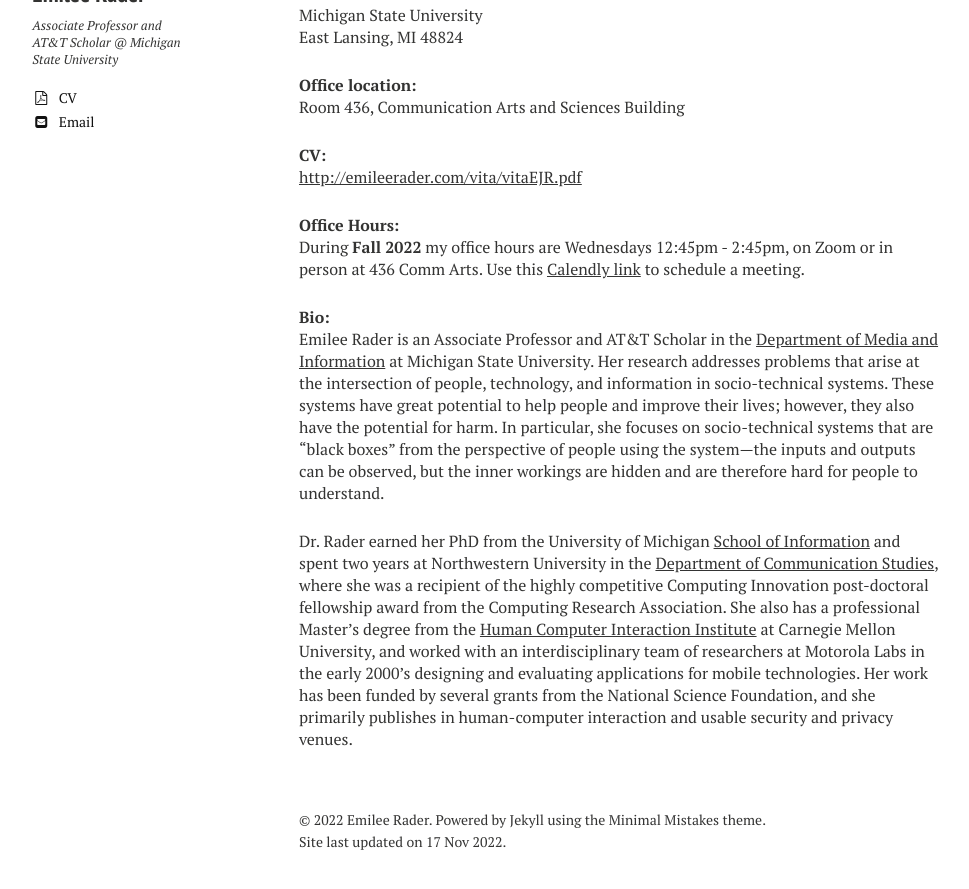
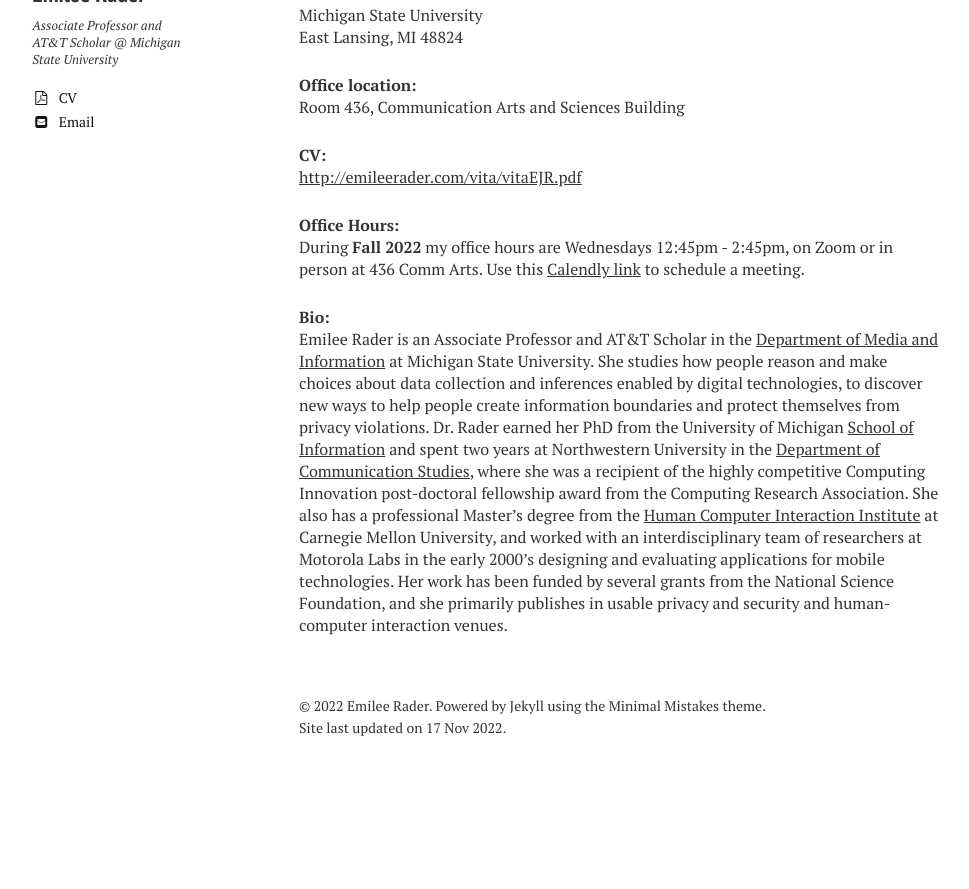
Before and after one commit to bierdoctor/bierdoctor.github.io, a Jekyll site: the page built from about/index.md, in a window 1280 px wide and 900 px high, scrolled down 574 px. Shown: the top 889 px of the window, without its empty margins (21-990 px from the left). Built offline with Jekyll 4.4.1, drawn with Linux system fonts in a browser that asks for light colours; nearby versions of some CDN libraries; after the commit the page ends 1360 px from its top, so only the background shows below that.

Commit message:
update my bio

```diff
--- a/about/index.md
+++ b/about/index.md
@@ -37,6 +37,4 @@ The [Behavior, Information and Technology Lab (BITLab)](https://bitlab.cas.msu.e
 During **Fall 2022** my office hours are Wednesdays 12:45pm - 2:45pm, on Zoom or in person at 436 Comm Arts. Use this [Calendly link](https://calendly.com/emileerader/office-hours-fall-2022) to schedule a meeting.
 
 **Bio:**
-Emilee Rader is an Associate Professor and AT&T Scholar in the [Department of Media and Information](http://mi.msu.edu) at Michigan State University. Her research addresses problems that arise at the intersection of people, technology, and information in socio-technical systems. These systems have great potential to help people and improve their lives; however, they also have the potential for harm. In particular, she focuses on socio-technical systems that are “black boxes” from the perspective of people using the system—the inputs and outputs can be observed, but the inner workings are hidden and are therefore hard for people to understand.
-
-Dr. Rader earned her PhD from the University of Michigan [School of Information](https://www.si.umich.edu) and spent two years at Northwestern University in the [Department of Communication Studies](http://www.communication.northwestern.edu/departments/communicationstudies), where she was a recipient of the highly competitive Computing Innovation post-doctoral fellowship award from the Computing Research Association. She also has a professional Master’s degree from the [Human Computer Interaction Institute](https://www.hcii.cmu.edu) at Carnegie Mellon University, and worked with an interdisciplinary team of researchers at Motorola Labs in the early 2000’s designing and evaluating applications for mobile technologies. Her work has been funded by several grants from the National Science Foundation, and she primarily publishes in human-computer interaction and usable security and privacy venues.
+Emilee Rader is an Associate Professor and AT&T Scholar in the [Department of Media and Information](http://mi.msu.edu) at Michigan State University. She studies how people reason and make choices about data collection and inferences enabled by digital technologies, to discover new ways to help people create information boundaries and protect themselves from privacy violations. Dr. Rader earned her PhD from the University of Michigan [School of Information](https://www.si.umich.edu) and spent two years at Northwestern University in the [Department of Communication Studies](http://www.communication.northwestern.edu/departments/communicationstudies), where she was a recipient of the highly competitive Computing Innovation post-doctoral fellowship award from the Computing Research Association. She also has a professional Master’s degree from the [Human Computer Interaction Institute](https://www.hcii.cmu.edu) at Carnegie Mellon University, and worked with an interdisciplinary team of researchers at Motorola Labs in the early 2000’s designing and evaluating applications for mobile technologies. Her work has been funded by several grants from the National Science Foundation, and she primarily publishes in usable privacy and security and human-computer interaction venues.
```
